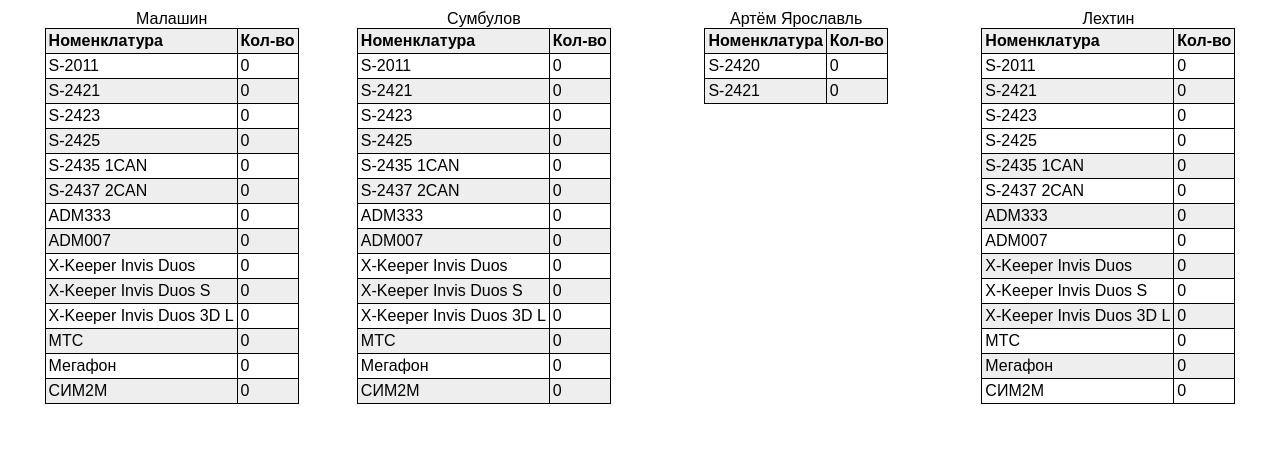
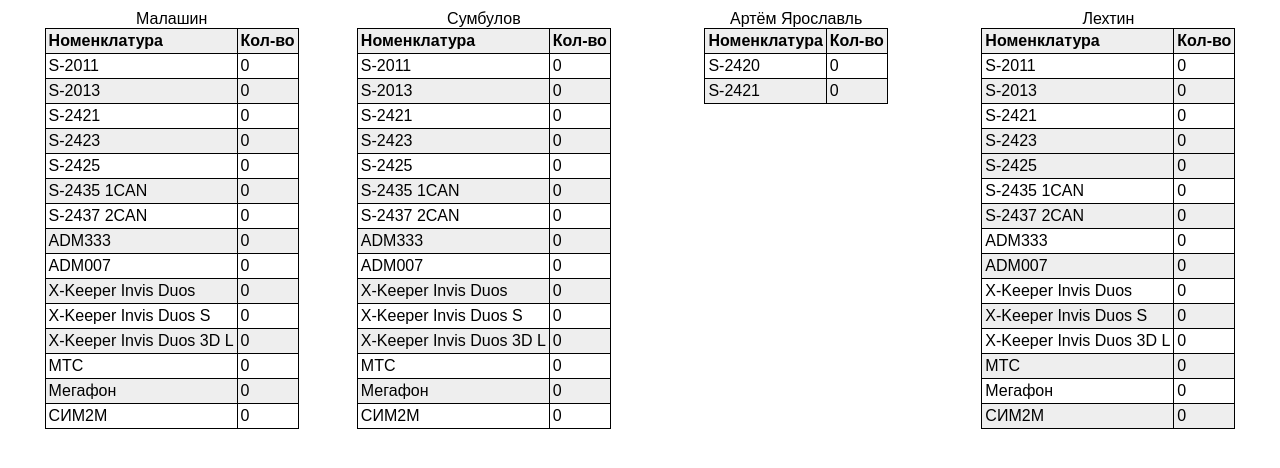
Before and after one commit to Dru247/first_project, a Django app: page /reserve/ in a window 1280 px wide. Shown: the part 57-525 px from the top of the page. Run offline with Django 3.2, Linux system fonts and the light colour scheme; the visitor is signed in with stand-in values (Sample User, id 1); data that the repository does not hold is empty.

Commit message:
add 2013

```diff
--- a/general/general_app/templates/general_app/maks_func.html
+++ b/general/general_app/templates/general_app/maks_func.html
@@ -8,7 +8,7 @@
 	<tr><th rowspan="2">№</th><th colspan="3">Текст</th></tr>
 	<tr><th colspan="2">COM / RU</th><th>Local</th></tr>
 	<tr><td>1</td><td>Имя и фамилию скажите, пожалуйста, используем для Логина</td><td><a href="https://contacts.google.com/?hl=ru" target="_blank">Google контакты</a></td><td></td></tr>
-	<tr><td rowspan="4">2</td><td colspan="2" rowspan="4">Скачайте приложение "??Wialon??"</td><td>Скачайте приложение "Wialon local"</td></tr>
+	<tr><td rowspan="4">2</td><td colspan="2" rowspan="4">Скачайте приложение "Wialon"</td><td>Скачайте приложение "Wialon local"</td></tr>
 	<tr><td>Адрес сервера (нужно вставить в верхнюю строку в приложении):</td></tr>
 	<tr><td>http://online.wialon.center/</td></tr>
 	<tr><td>Далее нажимайте галочку или кнопку "Открыть"</td></tr>
--- a/general/general_app/templates/general_app/reserve.html
+++ b/general/general_app/templates/general_app/reserve.html
@@ -11,6 +11,10 @@
     <tr>
       <td>S-2011</td>
       <td>{{ malash_2011 }}</td>
+    </tr>
+    <tr>
+      <td>S-2013</td>
+      <td>{{ malash_2013 }}</td>
     </tr>
     <tr>
       <td>S-2421</td>
@@ -74,6 +78,10 @@
     <tr>
       <td>S-2011</td>
       <td>{{ symb_2011 }}</td>
+    </tr>
+    <tr>
+      <td>S-2013</td>
+      <td>{{ symb_2013 }}</td>
     </tr>
     <tr>
       <td>S-2421</td>
@@ -154,6 +162,10 @@
       <td>{{ leht_2011 }}</td>
     </tr>
     <tr>
+      <td>S-2013</td>
+      <td>{{ leht_2013 }}</td>
+    </tr>
+    <tr>
       <td>S-2421</td>
       <td>{{ leht_2421 }}</td>
     </tr>
--- a/general/general_app/views.py
+++ b/general/general_app/views.py
@@ -135,6 +135,7 @@ def info_view(request):
 @login_required
 def reserve_view(request):
     symb_2011 = HumanTerminalPresence.objects.filter(terminal__model__model='Start S-2011').filter(human__id='151').count()
+    symb_2013 = HumanTerminalPresence.objects.filter(terminal__model__model='Start S-2013').filter(human__id='151').count()
     symb_2421 = HumanTerminalPresence.objects.filter(terminal__model__model='Smart S-2421').filter(human__id='151').count()
     symb_2423 = HumanTerminalPresence.objects.filter(terminal__model__model='Smart S-2423').filter(human__id='151').count()
     symb_2425 = HumanTerminalPresence.objects.filter(terminal__model__model='Smart S-2425').filter(human__id='151').count()
@@ -150,6 +151,7 @@ def reserve_view(request):
     symb_sim2m = HumanSimPresence.objects.filter(simcard__operator__name='СИМ2М').filter(human__id='151').count()
 
     malash_2011 = HumanTerminalPresence.objects.filter(terminal__model__model='Start S-2011').filter(human__id='154').count()
+    malash_2013 = HumanTerminalPresence.objects.filter(terminal__model__model='Start S-2013').filter(human__id='154').count()
     malash_2421 = HumanTerminalPresence.objects.filter(terminal__model__model='Smart S-2421').filter(human__id='154').count()
     malash_2423 = HumanTerminalPresence.objects.filter(terminal__model__model='Smart S-2423').filter(human__id='154').count()
     malash_2425 = HumanTerminalPresence.objects.filter(terminal__model__model='Smart S-2425').filter(human__id='154').count()
@@ -165,6 +167,7 @@ def reserve_view(request):
     malash_sim2m = HumanSimPresence.objects.filter(simcard__operator__name='СИМ2М').filter(human__id='154').count()
 
     leht_2011 = HumanTerminalPresence.objects.filter(terminal__model__model='Start S-2011').filter(human__id='152').count()
+    leht_2013 = HumanTerminalPresence.objects.filter(terminal__model__model='Start S-2013').filter(human__id='152').count()
     leht_2421 = HumanTerminalPresence.objects.filter(terminal__model__model='Smart S-2421').filter(human__id='152').count()
     leht_2423 = HumanTerminalPresence.objects.filter(terminal__model__model='Smart S-2423').filter(human__id='152').count()
     leht_2425 = HumanTerminalPresence.objects.filter(terminal__model__model='Smart S-2425').filter(human__id='152').count()
@@ -187,6 +190,7 @@ def reserve_view(request):
 
     context = {
         'symb_2011': symb_2011,
+        'symb_2013': symb_2013,
         'symb_2421': symb_2421,
         'symb_2423': symb_2423,
         'symb_2425': symb_2425,
@@ -201,6 +205,7 @@ def reserve_view(request):
         'symb_mega': symb_mega,
         'symb_sim2m': symb_sim2m,
         'malash_2011': malash_2011,
+        'malash_2013': malash_2013,
         'malash_2421': malash_2421,
         'malash_2423': malash_2423,
         'malash_2425': malash_2425,
@@ -215,6 +220,7 @@ def reserve_view(request):
         'malash_mega': malash_mega,
         'malash_sim2m': malash_sim2m,
         'leht_2011': leht_2011,
+        'leht_2013': leht_2013,
         'leht_2421': leht_2421,
         'leht_2423': leht_2423,
         'leht_2425': leht_2425,
```
